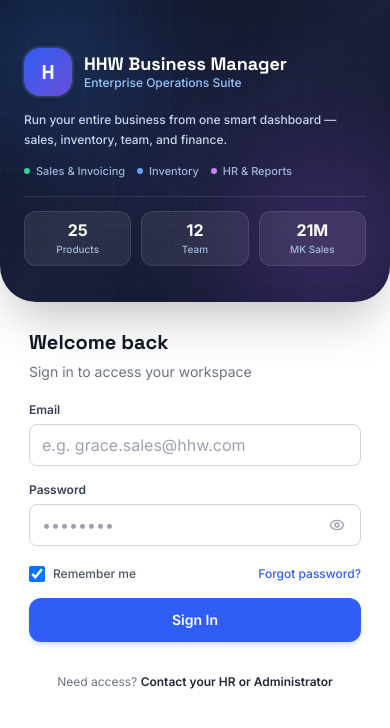
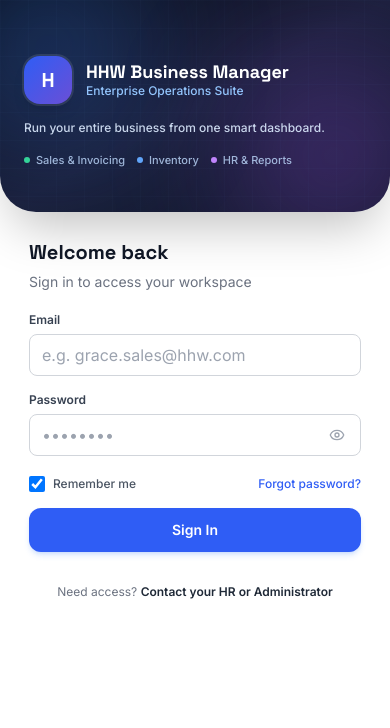
Before and after one commit to kayolafunke-wq/HHW-Business-Management-System, a React (Vite) app in the folder client/: page /login in a window 390 px wide. Shown: the top 728 px of the page. Built offline with nearby package versions, Linux system fonts and the light colour scheme; no server answers.

Commit message:
style: remove stat boxes and retain clean mobile hero banner with increased height

```diff
--- a/client/src/pages/auth/LoginPage.tsx
+++ b/client/src/pages/auth/LoginPage.tsx
@@ -213,8 +213,8 @@ export default function LoginPage() {
 
       {/* Right side - Login form - Full width & clean on mobile, half on desktop */}
       <div className="w-full lg:w-1/2 lg:ml-auto min-h-[100dvh] flex flex-col bg-white">
-        {/* Mobile Top Hero Header (matches PC design, flush with top of screen) */}
-        <div className="lg:hidden w-full bg-gradient-to-br from-[#0a0e1a] via-[#1a1f3a] to-[#0f1729] text-white px-6 pt-12 pb-9 rounded-b-[36px] relative overflow-hidden shadow-2xl">
+        {/* Mobile Top Hero Header (matches PC design, flush with top of screen, increased height) */}
+        <div className="lg:hidden w-full bg-gradient-to-br from-[#0a0e1a] via-[#1a1f3a] to-[#0f1729] text-white px-6 pt-14 pb-11 rounded-b-[36px] relative overflow-hidden shadow-2xl">
           {/* Glowing orbs */}
           <div className="absolute -top-12 -left-12 w-48 h-48 bg-blue-500/30 rounded-full blur-3xl pointer-events-none" />
           <div className="absolute -bottom-10 -right-10 w-48 h-48 bg-purple-500/30 rounded-full blur-3xl pointer-events-none" />
@@ -229,8 +229,7 @@ export default function LoginPage() {
           />
 
           <div className="relative z-10">
-            <div className="flex items-center justify-between mb-3.5">
-              <div className="flex items-center gap-3">
+            <div className="flex items-center gap-3.5 mb-3.5">
               <div className="w-12 h-12 rounded-2xl bg-gradient-to-br from-[#2f5df5] to-[#6a4fd6] flex items-center justify-center font-display font-bold text-white text-xl shadow-lg ring-2 ring-white/10 flex-shrink-0">
                 H
               </div>
@@ -241,13 +240,12 @@ export default function LoginPage() {
                 <div className="text-xs text-blue-300 font-medium">Enterprise Operations Suite</div>
               </div>
             </div>
-            </div>
 
             <p className="text-xs text-blue-100/90 font-medium leading-relaxed mb-3.5">
-              Run your entire business from one smart dashboard — sales, inventory, team, and finance.
+              Run your entire business from one smart dashboard.
             </p>
 
-            <div className="flex items-center gap-3 text-[11px] text-blue-200/80 font-medium flex-wrap mb-4">
+            <div className="flex items-center gap-3 text-[11px] text-blue-200/80 font-medium flex-wrap">
               <span className="flex items-center gap-1.5">
                 <span className="w-1.5 h-1.5 rounded-full bg-emerald-400" />
                 Sales & Invoicing
@@ -260,22 +258,6 @@ export default function LoginPage() {
                 <span className="w-1.5 h-1.5 rounded-full bg-purple-400" />
                 HR & Reports
               </span>
-            </div>
-
-            {/* Quick Stats Pills from PC */}
-            <div className="grid grid-cols-3 gap-2.5 pt-3.5 border-t border-white/10">
-              <div className="py-2 px-2 rounded-xl bg-white/[0.08] border border-white/10 text-center">
-                <div className="text-base font-bold text-white leading-tight">25</div>
-                <div className="text-[10px] text-blue-200/80 font-medium mt-0.5">Products</div>
-              </div>
-              <div className="py-2 px-2 rounded-xl bg-white/[0.08] border border-white/10 text-center">
-                <div className="text-base font-bold text-white leading-tight">12</div>
-                <div className="text-[10px] text-blue-200/80 font-medium mt-0.5">Team</div>
-              </div>
-              <div className="py-2 px-2 rounded-xl bg-white/[0.08] border border-white/10 text-center">
-                <div className="text-base font-bold text-white leading-tight">21M</div>
-                <div className="text-[10px] text-blue-200/80 font-medium mt-0.5">MK Sales</div>
-              </div>
             </div>
           </div>
         </div>
```
Lines whose indentation alone changed are shown as unchanged.
